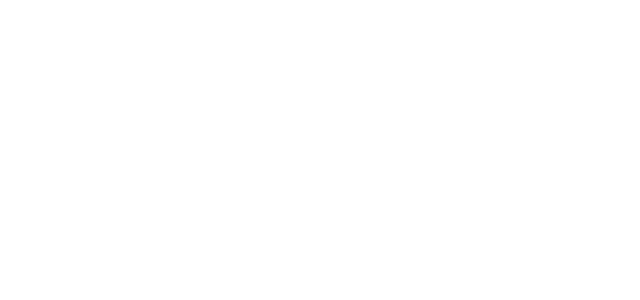
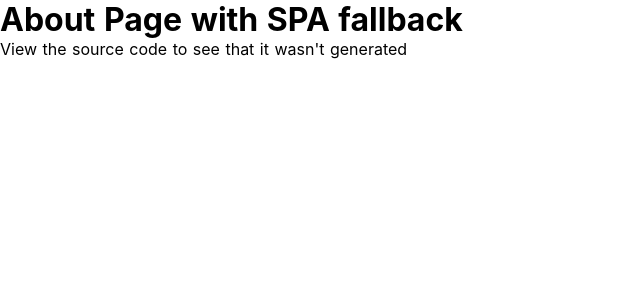
Before and after one commit to debs-obrien/nuxtjs-azure-static-app, a Nuxt app: page /about in a window 1280 px wide. Before the commit this address had no page. Shown: the top 300 px of the page, without its empty margins (0-640 px from the left). Built offline with nearby package versions, Linux system fonts and the light colour scheme.

Commit message:
generate fallback

```diff
--- /dev/null
+++ b/nuxt.config.js
@@ -0,0 +1,5 @@
+export default {
+    generate:{
+        exclude: ['about']
+    }
+}
--- /dev/null
+++ b/pages/about.vue
@@ -0,0 +1,6 @@
+<template>
+    <div>
+        <h1>About Page with SPA fallback</h1>
+        <p>View the source code to see that it wasn't generated</p>
+    </div>
+</template>
```
